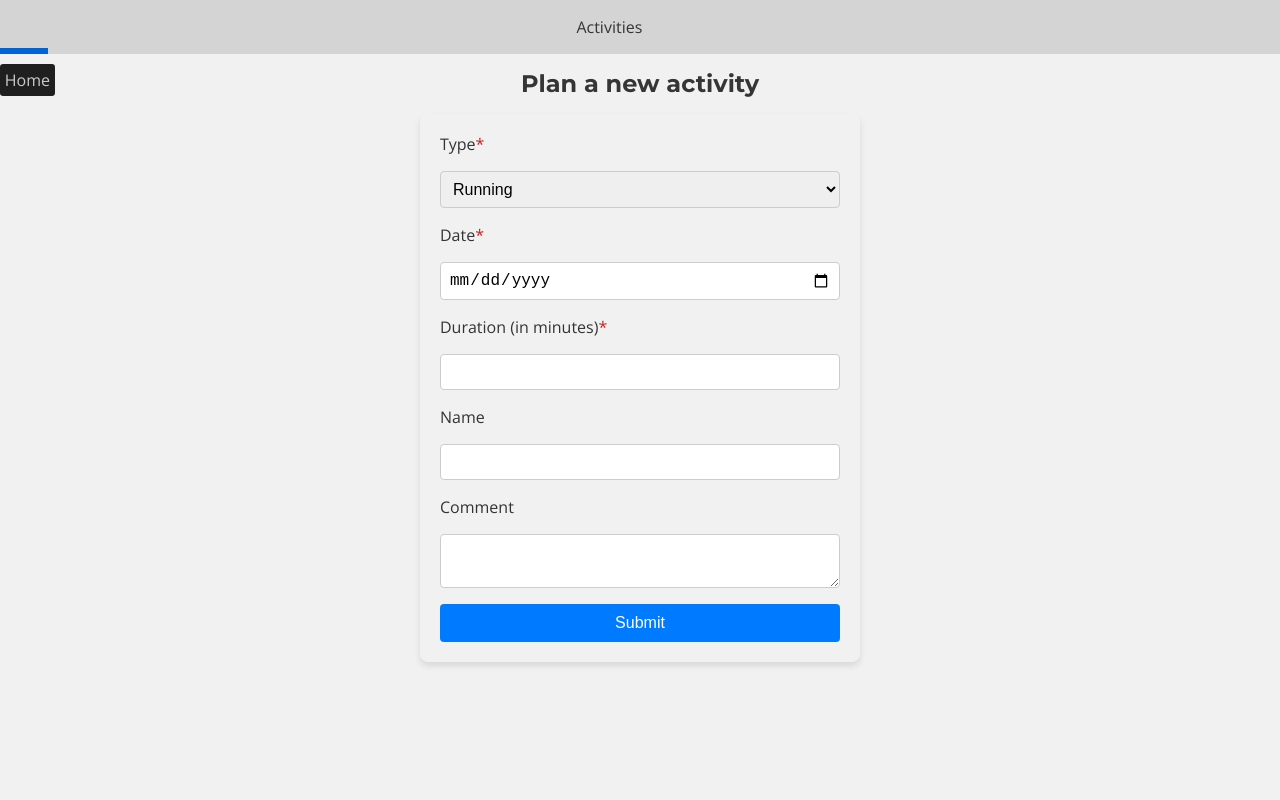
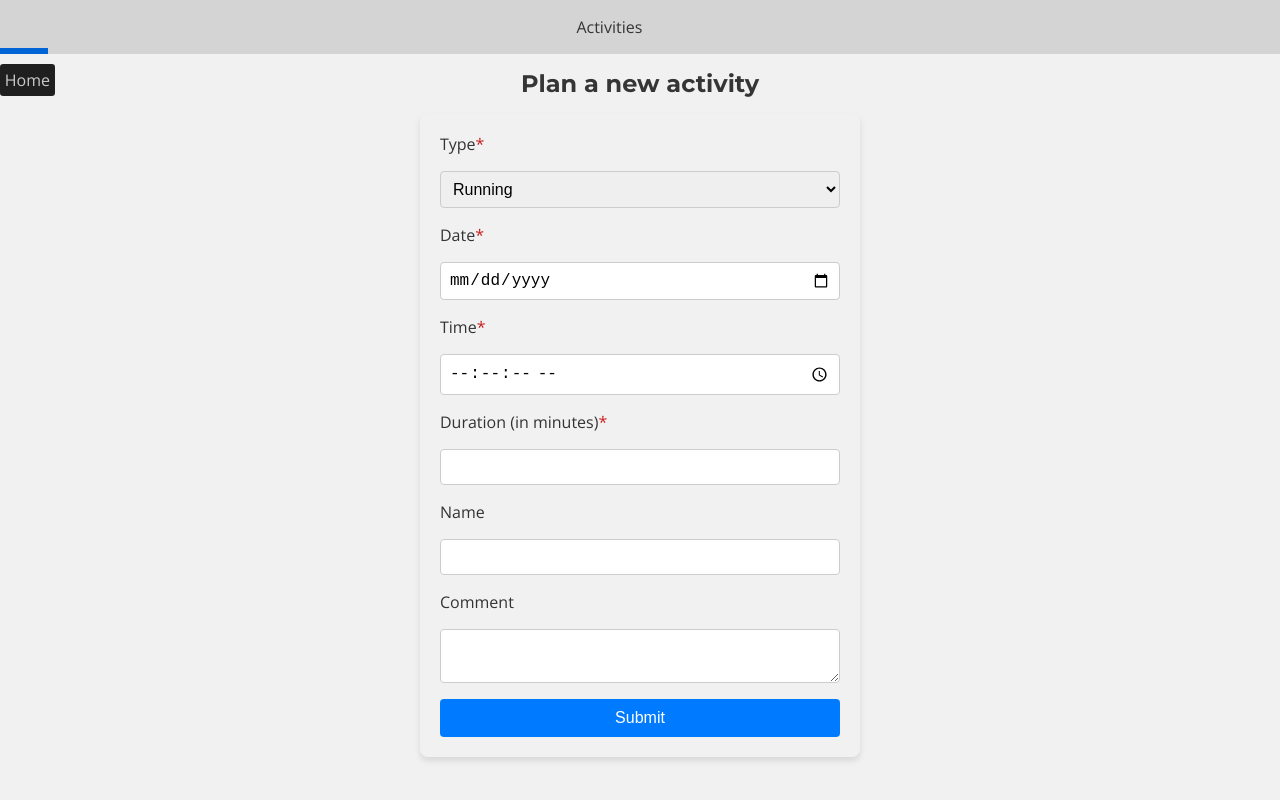
Before and after one commit to Gaspard-Savoureux/TrackRun, a SvelteKit app in the folder frontend/: page /plannedActivities/new in a window 1280 px wide. Shown: the top 800 px of the page. Built offline with nearby package versions, Linux system fonts and the light colour scheme; no server answers; some icons are missing.

Commit message:
ajout de time dans le paramètre date

```diff
--- a/frontend/src/routes/plannedActivities/new/+page.server.ts
+++ b/frontend/src/routes/plannedActivities/new/+page.server.ts
@@ -18,7 +18,7 @@ export const actions: object = {
     const data = await request.formData();
     const pActivity = {
       type: data.get('type'),
-      date: data.get('date'),
+      date: `${data.get('date')} ${data.get('time')}`,
       duration: data.get('duration'),
       name: data.get('name') || data.get('type'),
       comment: data.get('comment') || '',
--- a/frontend/src/routes/plannedActivities/new/+page.svelte
+++ b/frontend/src/routes/plannedActivities/new/+page.svelte
@@ -22,6 +22,9 @@
 </svelte:head>
 
 <style>
+  body {
+
+  }
   form {
     display: flex;
     flex-direction: column;
@@ -66,6 +69,7 @@
   }
 </style>
 
+<body>
   <h2 class="header">Plan a new activity</h2>
 
     <form method="POST" use:enhance>
@@ -77,7 +81,10 @@
     </select>
 
     <label for="date">Date<span class="danger">*</span></label>
-  <input id="date" type="date" name="date"/>
+    <input id="date" type="date" name="date" />
+
+    <label for="time">Time<span class="danger">*</span></label>
+    <input id="time" type="time" name="time" step="1" />
 
     <label for="duration">Duration (in minutes)<span class="danger">*</span></label>
     <input id="duration" type="number" name="duration"/>
@@ -97,3 +104,4 @@
 
     <button type="submit">Submit</button>
   </form>
+</body>
```
Lines whose indentation alone changed are shown as unchanged.
